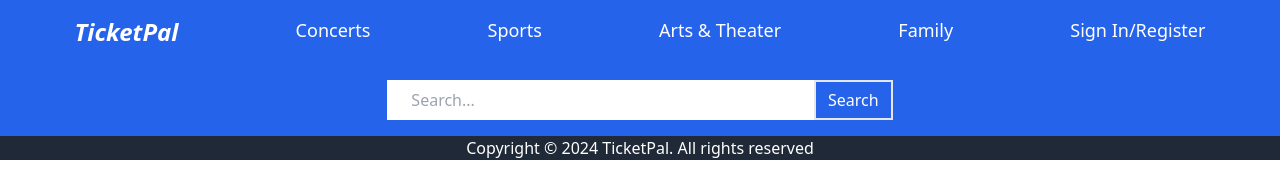
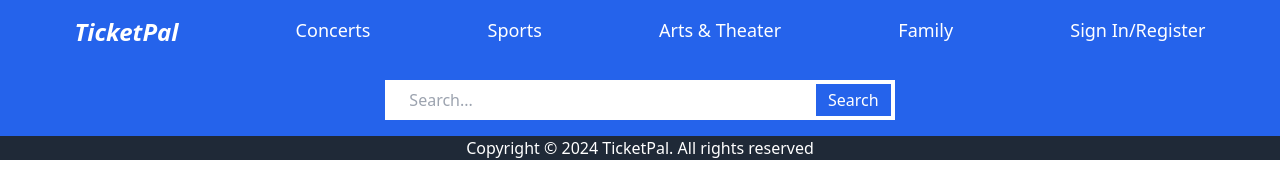
Before and after one commit to Ja-Uyoma/ticket-booking-application, a React (Vite) app: page / in a window 1280 px wide. Shown: the top 170 px of the page. Built offline with nearby package versions, Linux system fonts and the light colour scheme.

Commit message:
refactor: increase the button border width

```diff
--- a/src/client/App.jsx
+++ b/src/client/App.jsx
@@ -56,7 +56,7 @@ function SearchBar() {
         required
         className="w-1/3 p-2 placeholder:p-4"
       />
-      <button type="submit" className="bg-blue-600 text-white border-2 px-3">
+      <button type="submit" className="bg-blue-600 text-white border-4 border-white px-3">
         Search
       </button>
     </div>
```
